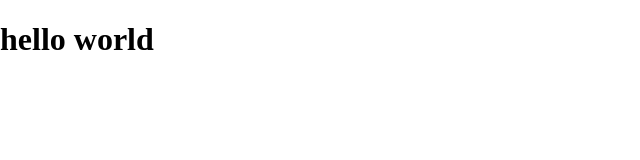
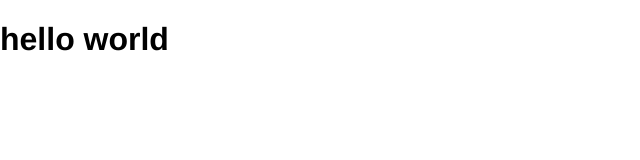
Before and after one commit to DonnyDinkus/donnydinkus.github.io, a plain HTML site: page index.html in a window 1280 px wide. Shown: the full height of the page, 0-640 px from the left. Drawn offline with Linux system fonts and the light colour scheme.

Commit message:
add font to header to test css

```diff
--- a/style.css
+++ b/style.css
@@ -4,3 +4,7 @@ body {
   width: 100vw;
   margin: 0;
 }
+
+h1 {
+  font-family: 'Helvetica', sans-serif;
+}
```
